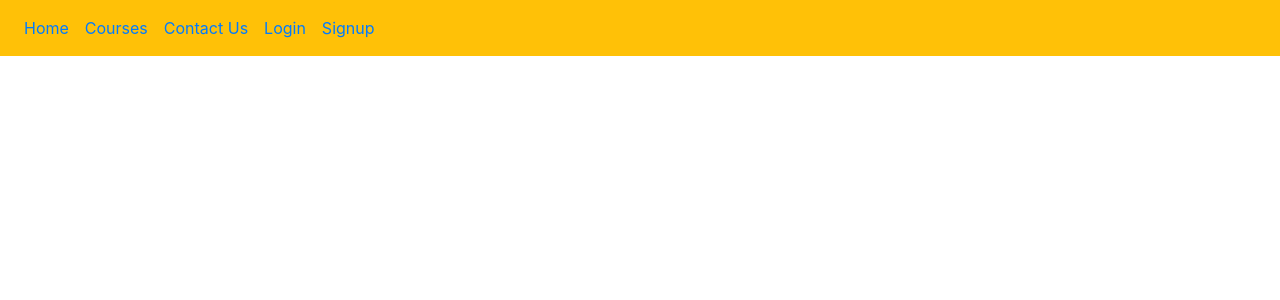
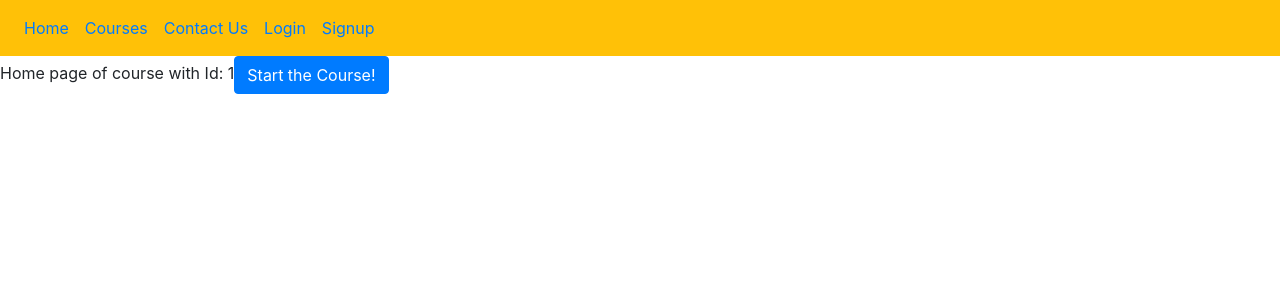
Before and after one commit to MitraNami/final_project, a React (Create React App) app in the folder client/: page /courses/1/home in a window 1280 px wide. Shown: the top 300 px of the page. Built offline with nearby package versions, Linux system fonts and the light colour scheme; no server answers.

Commit message:
Add Courses component which renders all the courses

```diff
--- a/client/src/App.js
+++ b/client/src/App.js
@@ -8,6 +8,8 @@ import Navbar from './components/NavBar';
 import Signup from './components/Signup';
 import Login from './components/Login';
 import Home from './components/Home';
+import Courses from './components/Courses';
+import CourseContent from './components/CourseContent'
 
 
 function App() {
@@ -21,6 +23,12 @@ function App() {
         <Switch>
           <Route exact path='/'>
             <Home />
+          </Route>
+          <Route exact path='/courses'>
+            <Courses courses={state.courses} />
+          </Route>
+          <Route exact path='/courses/:courseId/home'>
+            <CourseContent token={state.token}/>
           </Route>
           <Route path='/login'>
             <Login dispatch={dispatch} />
--- /dev/null
+++ b/client/src/components/CourseContent.js
@@ -0,0 +1,30 @@
+import {useParams} from 'react-router-dom';
+import {useState} from 'react';
+
+const CourseContent = (props) => {
+
+  //const [registration , setRegistration ] = useState(props.token);
+  const { courseId } = useParams();
+
+  const handleClick = () => {
+    if (props.token) {
+      //the user is logged in, so wee need to see if they are registered in this course
+
+
+    } else {
+      //the user is not logged in, show them signup/login modal
+      console.log('not logged in')
+    }
+
+  };
+
+  return(
+    <div>
+      Home page of course with Id: {courseId}
+      <button type="submit" className="btn btn-primary" onClick={handleClick}>Start the Course!</button>
+    </div>
+  )
+};
+
+
+export default CourseContent;
--- /dev/null
+++ b/client/src/components/Courses.js
@@ -0,0 +1,30 @@
+
+import Course from './Course';
+import { Link, useRouteMatch} from 'react-router-dom';
+
+
+const Courses = (props) => {
+
+  const { path, url } = useRouteMatch();
+
+  const courses = props.courses.map(course => {
+    return (
+      <Link key={course.id} to={`${url}/${course.id}/home`}>
+        <Course
+          title={course.title}
+          description={course.description}
+          subscription_based={course.subscription_based} />
+      </Link>
+    );
+  });
+
+  return (
+    <div>
+      <h2>Available Courses</h2>
+      {courses}
+    </div>
+  );
+
+};
+
+export default Courses;
```
Also changed, not shown: 1 other file (tests, documents, lock files or other folders).
